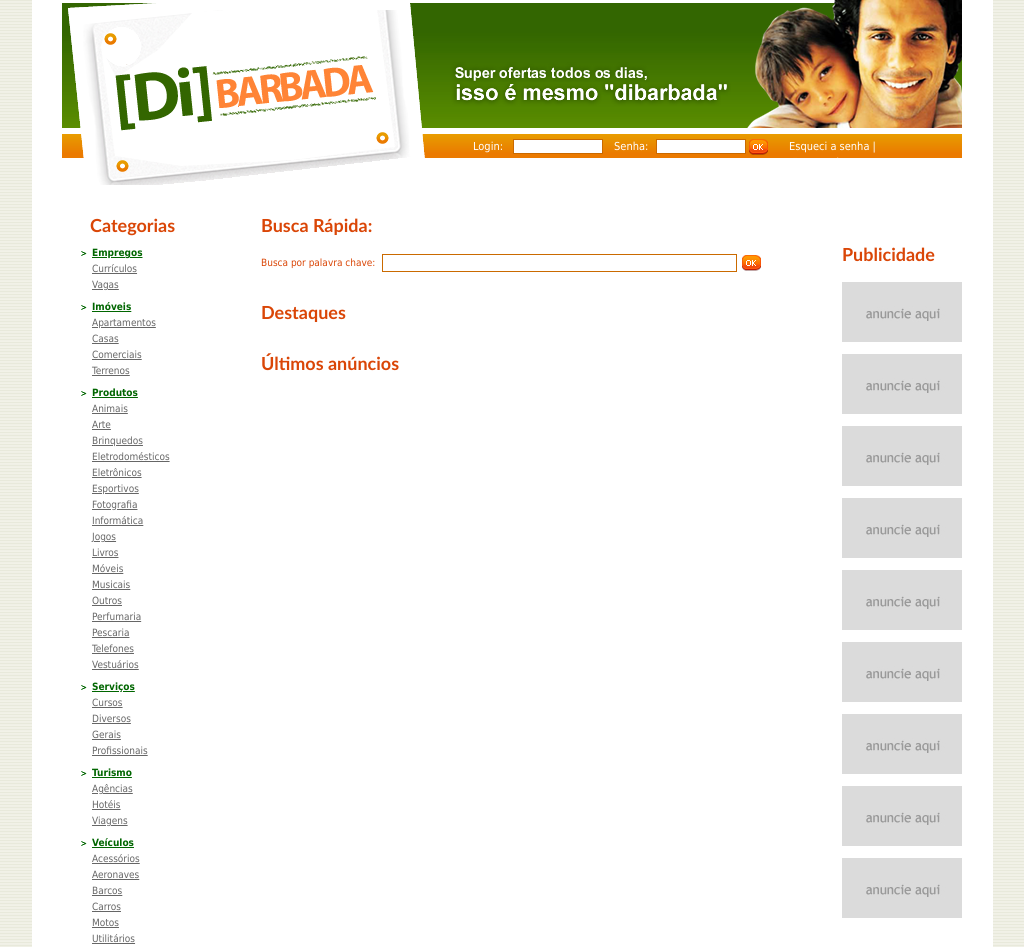
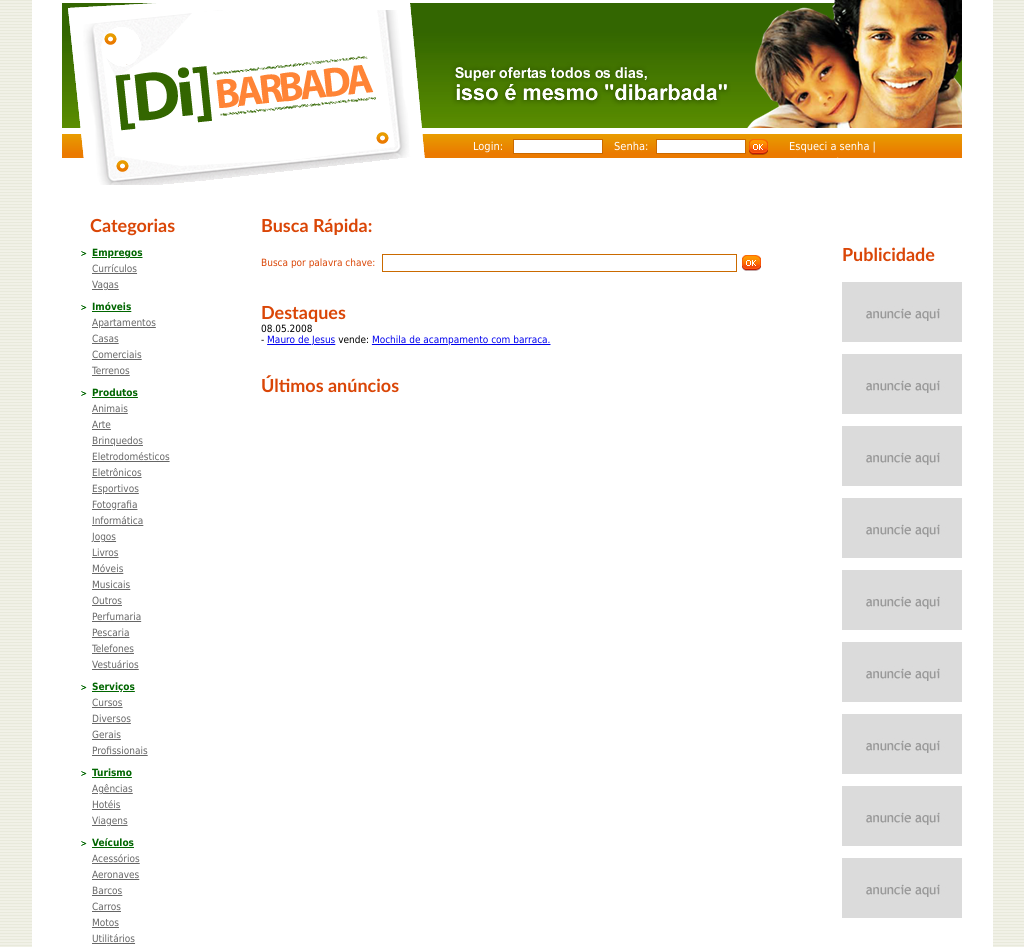
Before and after one commit to gustavomk482/dibarbada, a plain HTML site: page index.html in a window 1280 px wide. Shown: the top 947 px of the page, without its empty margins (128-1152 px from the left). Drawn offline with Linux system fonts and the light colour scheme.

Commit message:
di barbada

```diff
--- a/index.html
+++ b/index.html
@@ -184,6 +184,19 @@
                         </div>
                         <div class="box box-miolo">
                             <h2>Destaques</h2>
+
+
+
+                            <ul>
+                                <li>
+                                    <p>08.05.2008</p> <span>-</span> <a href="#">Mauro de Jesus</a> <span>vende:</span> <a href="#">Mochila de acampamento com barraca.</a>
+                                </li>
+                            </ul>
+
+
+
+
+
                         </div>
                         <div class="box box-miolo">
                             <h2>Últimos anúncios</h2>
```
